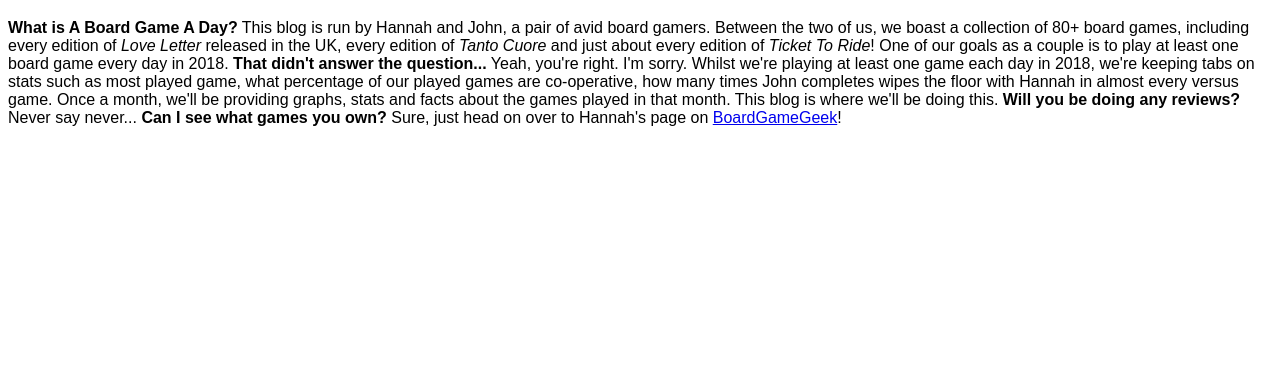
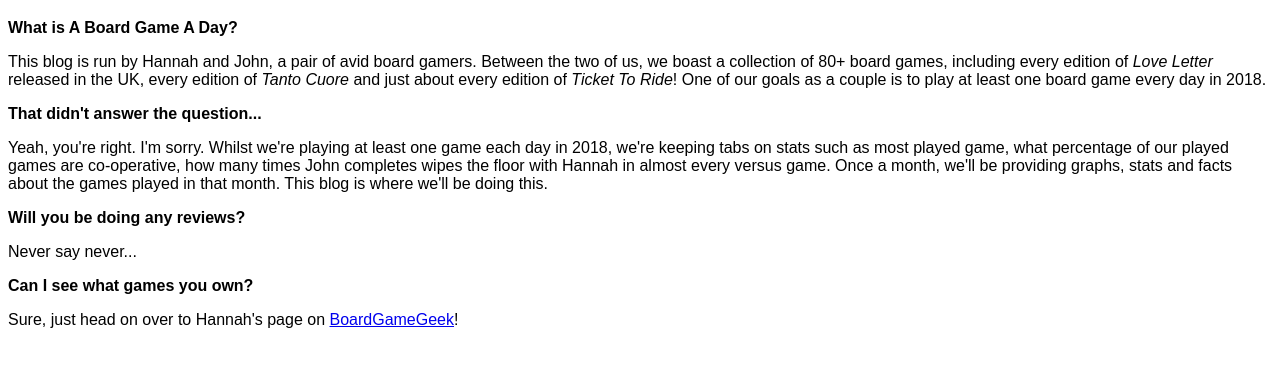
Before and after one commit to calisaurus/calisaurus-boardgames, a plain HTML site: page a-boardgame-a-day/about.html in a window 1280 px wide. Shown: the part 61-428 px from the top of the page. Drawn offline with Linux system fonts and the light colour scheme.

Commit message:
Tidy up about.html

```diff
--- a/a-boardgame-a-day/about.html
+++ b/a-boardgame-a-day/about.html
@@ -15,19 +15,19 @@
   <h1>About</h1>
   <strong>What is A Board Game A Day?</strong>
 
-This blog is run by Hannah and John, a pair of avid board gamers. Between the two of us, we boast a collection of 80+ board games, including every edition of <em>Love Letter</em> released in the UK, every edition of <em>Tanto Cuore</em> and just about every edition of <em>Ticket To Ride</em>! One of our goals as a couple is to play at least one board game every day in 2018.
+<p>This blog is run by Hannah and John, a pair of avid board gamers. Between the two of us, we boast a collection of 80+ board games, including every edition of <em>Love Letter</em> released in the UK, every edition of <em>Tanto Cuore</em> and just about every edition of <em>Ticket To Ride</em>! One of our goals as a couple is to play at least one board game every day in 2018.</p>
 
 <strong>That didn't answer the question...</strong>
 
-Yeah, you're right. I'm sorry. Whilst we're playing at least one game each day in 2018, we're keeping tabs on stats such as most played game, what percentage of our played games are co-operative, how many times John completes wipes the floor with Hannah in almost every versus game. Once a month, we'll be providing graphs, stats and facts about the games played in that month. This blog is where we'll be doing this.
+<p>Yeah, you're right. I'm sorry. Whilst we're playing at least one game each day in 2018, we're keeping tabs on stats such as most played game, what percentage of our played games are co-operative, how many times John completes wipes the floor with Hannah in almost every versus game. Once a month, we'll be providing graphs, stats and facts about the games played in that month. This blog is where we'll be doing this.</p>
 
 <strong>Will you be doing any reviews?</strong>
 
-Never say never...
+<p>Never say never...</p>
 
 <strong>Can I see what games you own?</strong>
 
-Sure, just head on over to Hannah's page on <a href="https://boardgamegeek.com/collection/user/hannardynamite" target="_blank" rel="noopener">BoardGameGeek</a>!
+<p>Sure, just head on over to Hannah's page on <a href="https://boardgamegeek.com/collection/user/hannardynamite" target="_blank" rel="noopener">BoardGameGeek</a>!</p>
 
 
 
```
